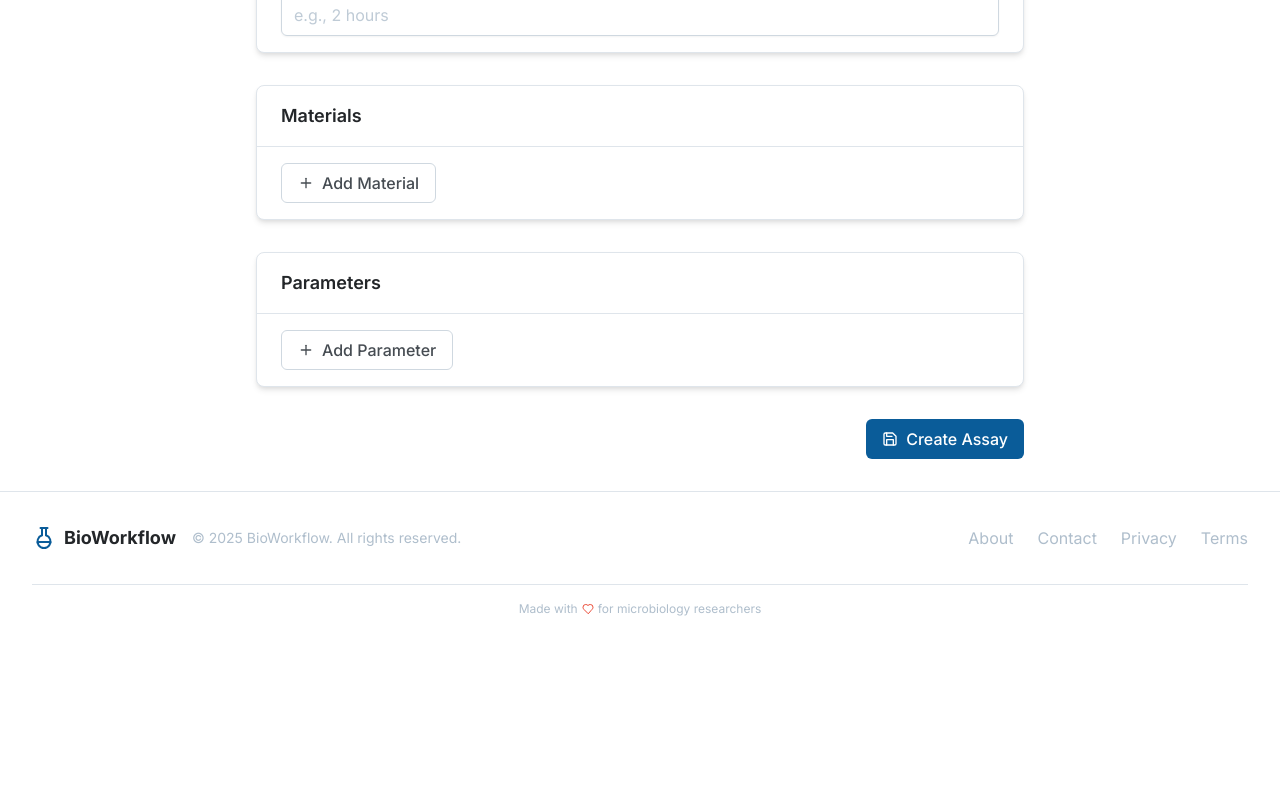
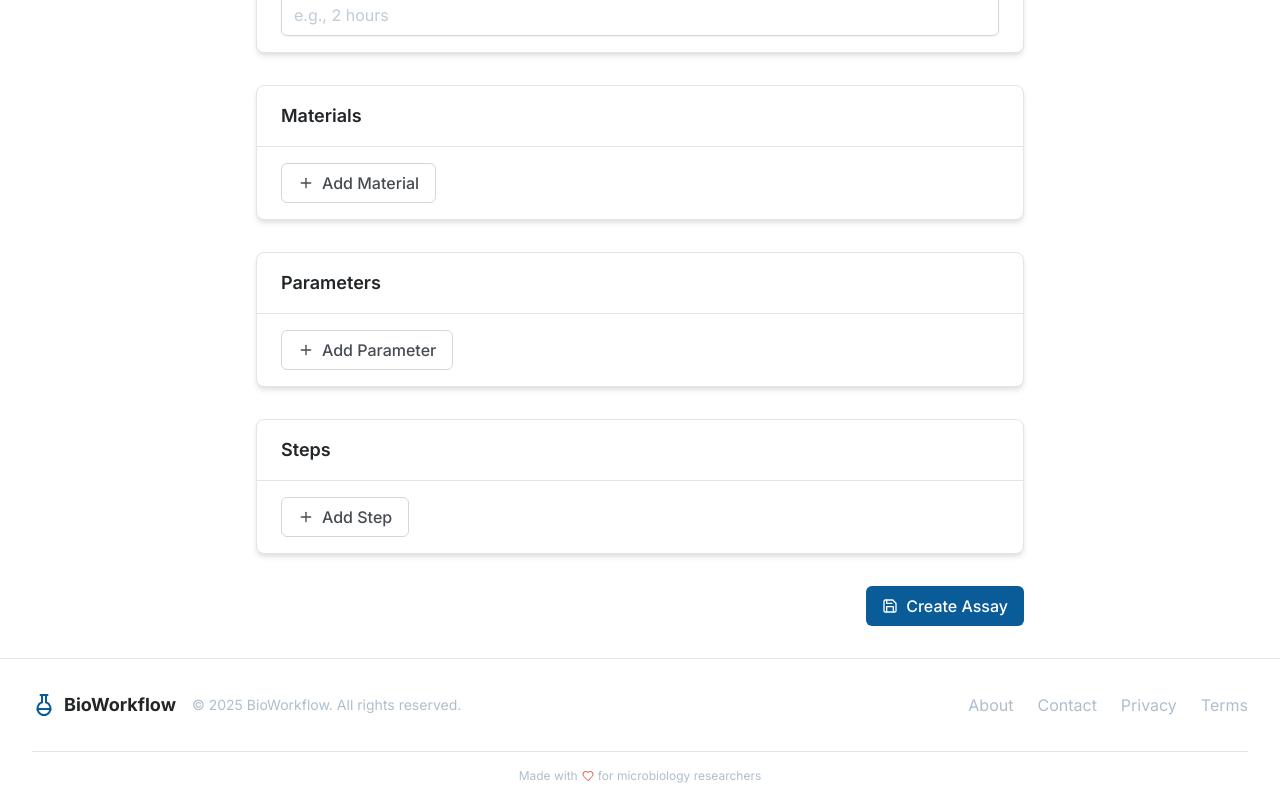
Before and after one commit to tfiling/bio-workflow, a React (Vite) app: page /admin/assays/new in a window 1280 px wide. Shown: the part 547-1347 px from the top of the page. Before the commit the page ends 1180 px from the top, so only its background shows below. Built offline with nearby package versions, Linux system fonts and the light colour scheme.

Commit message:
Add step management to assay creation form

```diff
--- a/src/pages/CreateAssayPage.tsx
+++ b/src/pages/CreateAssayPage.tsx
@@ -30,6 +30,16 @@ const parameterSchema = z.object({
   step: z.number().optional(),
 });
 
+const stepSchema = z.object({
+  title: z.string(),
+  description: z.string(),
+  estimatedTime: z.string(),
+  warning: z.string().optional(),
+  notes: z.string().optional(),
+  calculationDependencies: z.array(z.string()).optional(),
+  calculationFormula: z.string().optional(),
+});
+
 const assaySchema = z.object({
   title: z.string(),
   description: z.string(),
@@ -44,6 +54,7 @@ export function CreateAssayPage() {
   const { createAssay } = useWorkflowStore();
   const [materials, setMaterials] = useState<z.infer<typeof materialSchema>[]>([]);
   const [parameters, setParameters] = useState<z.infer<typeof parameterSchema>[]>([]);
+  const [steps, setSteps] = useState<z.infer<typeof stepSchema>[]>([]);
 
   const {
     register,
@@ -93,12 +104,42 @@ export function CreateAssayPage() {
     setParameters(updatedParameters);
   };
 
+  const addStep = () => {
+    setSteps([
+      ...steps,
+      {
+        title: '',
+        description: '',
+        estimatedTime: '',
+        warning: '',
+        notes: '',
+        calculationDependencies: [],
+        calculationFormula: '',
+      },
+    ]);
+  };
+
+  const removeStep = (index: number) => {
+    setSteps(steps.filter((_, i) => i !== index));
+  };
+
+  const updateStep = (
+    index: number,
+    field: keyof z.infer<typeof stepSchema>,
+    value: string | string[]
+  ) => {
+    const updatedSteps = [...steps];
+    updatedSteps[index] = { ...updatedSteps[index], [field]: value };
+    setSteps(updatedSteps);
+  };
+
   const onSubmit = async (data: AssayFormData) => {
     try {
       await createAssay({
         ...data,
         materials,
         parameters,
+        steps: steps.map((step, index) => ({ ...step, order: index + 1 })),
       });
       navigate('/assays');
     } catch (error) {
@@ -248,6 +289,69 @@ export function CreateAssayPage() {
               </CardContent>
             </Card>
 
+            <Card className="mb-8">
+              <CardHeader>
+                <CardTitle>Steps</CardTitle>
+              </CardHeader>
+              <CardContent>
+                {steps.map((step, index) => (
+                  <div key={index} className="border-b border-gray-200 pb-6 mb-6 last:border-0 last:pb-0 last:mb-0">
+                    <div className="flex justify-between items-center mb-4">
+                      <h4 className="text-lg font-medium">Step {index + 1}</h4>
+                      <Button
+                        type="button"
+                        variant="outline"
+                        onClick={() => removeStep(index)}
+                        leftIcon={<Minus className="h-4 w-4" />}
+                      >
+                        Remove Step
+                      </Button>
+                    </div>
+                    <div className="space-y-4">
+                      <Input
+                        placeholder="Step title"
+                        value={step.title}
+                        onChange={(e) => updateStep(index, 'title', e.target.value)}
+                      />
+                      <Input
+                        placeholder="Step description"
+                        value={step.description}
+                        onChange={(e) => updateStep(index, 'description', e.target.value)}
+                      />
+                      <Input
+                        placeholder="Estimated time (e.g., 30 minutes)"
+                        value={step.estimatedTime}
+                        onChange={(e) => updateStep(index, 'estimatedTime', e.target.value)}
+                      />
+                      <Input
+                        placeholder="Warning (optional)"
+                        value={step.warning || ''}
+                        onChange={(e) => updateStep(index, 'warning', e.target.value)}
+                      />
+                      <Input
+                        placeholder="Notes (optional)"
+                        value={step.notes || ''}
+                        onChange={(e) => updateStep(index, 'notes', e.target.value)}
+                      />
+                      <Input
+                        placeholder="Calculation formula (optional)"
+                        value={step.calculationFormula || ''}
+                        onChange={(e) => updateStep(index, 'calculationFormula', e.target.value)}
+                      />
+                    </div>
+                  </div>
+                ))}
+                <Button
+                  type="button"
+                  variant="outline"
+                  onClick={addStep}
+                  leftIcon={<Plus className="h-4 w-4" />}
+                >
+                  Add Step
+                </Button>
+              </CardContent>
+            </Card>
+
             <div className="flex justify-end">
               <Button
                 type="submit"
```
